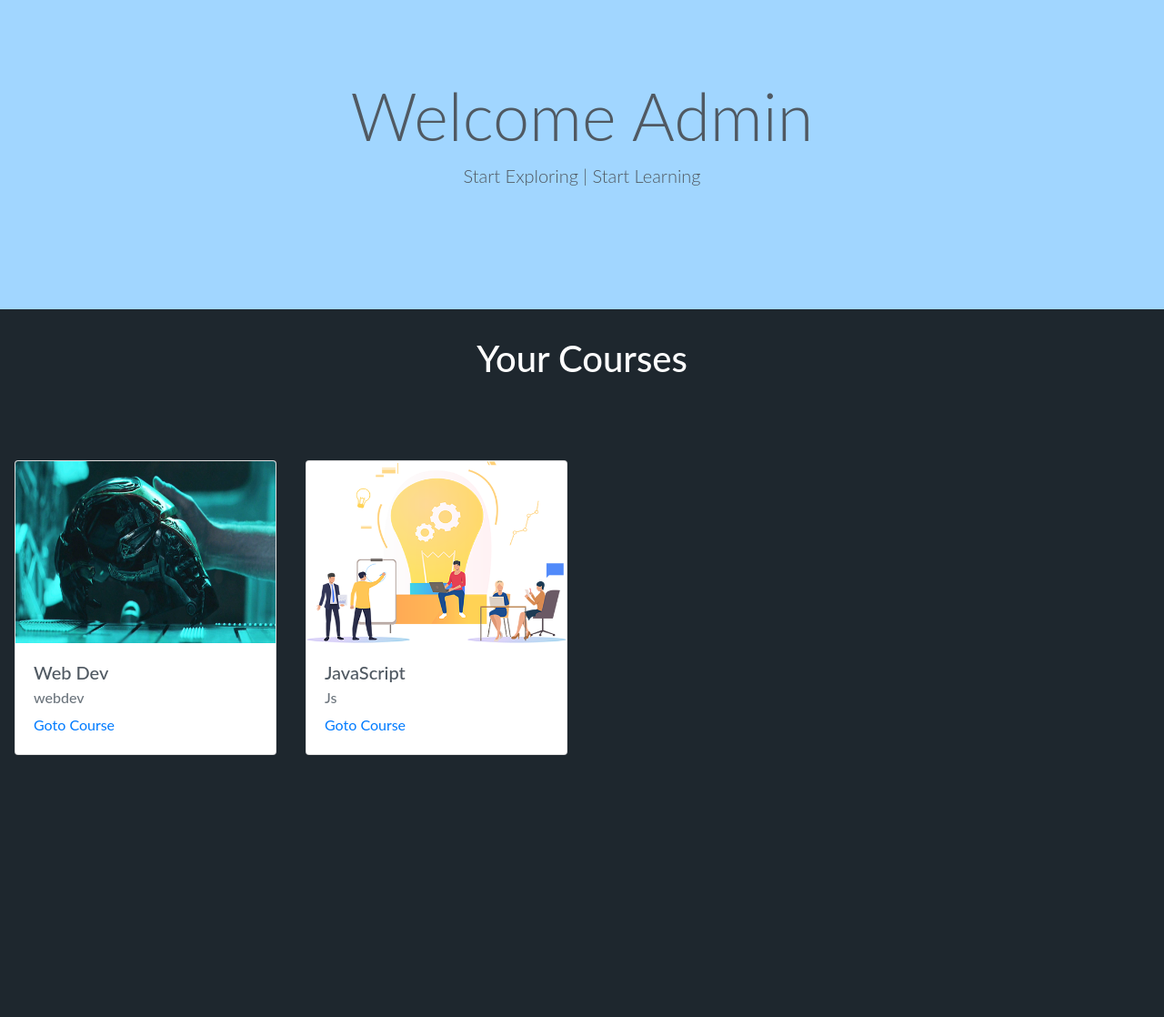
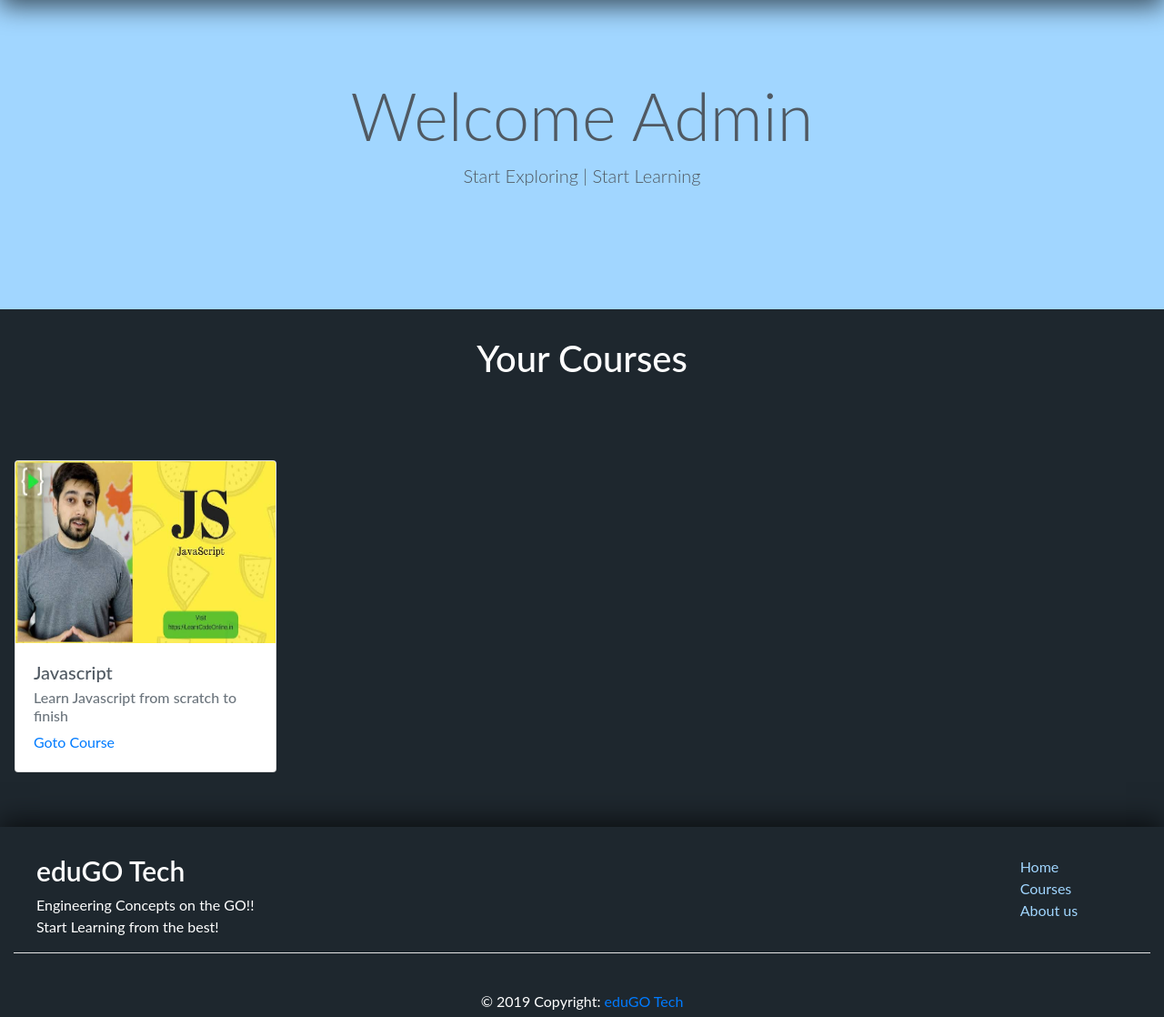
Before and after one commit to parthpanchal3399/eduGO-website, a PHP site: page /mycourses.php in a window 1280 px wide. Shown: the part 86-1204 px from the top of the page at 91% size. Before the commit the page ends 916 px from the top, so only its background shows below. Run offline with PHP 8.4, Linux system fonts and the light colour scheme; a user stored in the database is signed in; data comes from the database, SQL or seed files in the repository; some libraries are stand-ins or nearby versions.

Commit message:
mostly done

```diff
--- a/src/adminpanel.php
+++ b/src/adminpanel.php
@@ -12,7 +12,7 @@
     {
         //if user is admin then display Admin panel
     ?>
-<div class="container">
+<div class="container" style="padding-bottom:20px;">
     <div>
         <?php
             if(isset($_GET['error']) == 'emptyfields')
--- a/src/browsecourses.php
+++ b/src/browsecourses.php
@@ -27,7 +27,7 @@
 </div>
 
 
-<div id="course-main-section">
+<div id="course-main-section" style="padding-bottom: 50px;">
     <div class="container-fluid">
         <div class="row">
             <div class="course-about-heading">
@@ -91,5 +91,5 @@
 
 
 <?php
-        require "footer.php"
+    require "footer.php"
 ?>
--- a/src/coursedetails.php
+++ b/src/coursedetails.php
@@ -69,7 +69,7 @@
             $syllabusArr = explode (",", $item['syllabus']);
 
             echo '
-            <div id="course-main-section">
+            <div id="course-main-section" style="padding-bottom: 50px;">
                 <div class="container-fluid">
                     <div class="row">
                         <div class="course-about-heading">
@@ -93,6 +93,7 @@
                             <h3 class="course-details" style="text-align: center;">Instructor</h3>
                             <div class="instructor">
                                 <img src="images/uploads/'. $item['instructor_img']. '" alt="">
+                                <h4 style="color:white;">'. $item['instructor']. '</h4>
                             </div>
                         </div>
                     </div>
--- a/src/css/style.css
+++ b/src/css/style.css
@@ -197,6 +197,10 @@ div.login-form button.btn {
 
 
 /*==================Navigation CSS====================*/
+nav {
+    -webkit-box-shadow: 0px 7px 28px 0px rgba(0,0,0,0.64);
+    box-shadow: 0px 7px 28px 0px rgba(0,0,0,0.64);
+}
 
 .navigation {
     background-color: #1e272e!important;
@@ -216,6 +220,8 @@ div.login-form button.btn {
     padding: 0;
     margin-right: 20px;
 }
+
+
 
 
 
@@ -344,3 +350,61 @@ div.icons a i {
     padding-top: 20px;
     font-size: 40px;
 }
+
+div.address p.hello {
+    color:  #a6a6a6;
+}
+
+div.address h3.site-name {
+    font-weight: 800;
+    font-size: 40px;
+}
+
+div.address p {
+    font-size: 20px;
+}
+
+
+
+/* Footer */
+
+footer {
+    background-color: #1e272e;
+    -webkit-box-shadow: 0px -7px 28px 0px rgba(0,0,0,0.64);
+    box-shadow: 0px -7px 28px 0px rgba(0,0,0,0.64);
+    color: white;
+}
+
+.foorter-heading {
+    font-weight: 600;
+    font-size: 30px;
+}
+
+.footer-left-desc p{
+    margin: 0;
+}
+
+.footer-links {
+    margin: auto;
+}
+
+.footer-links ul{
+    list-style: none;
+
+}
+
+.footer-links ul li a {
+    text-decoration: none;
+    color: #A1D6FF;
+}
+
+.footer-links ul li a:hover {
+    color: #3B60E4;
+}
+
+
+.copyright {
+    padding-top: 25px;
+    text-align: center;
+    padding-bottom: 5px;
+}
--- a/src/footer.php
+++ b/src/footer.php
@@ -1,7 +1,38 @@
+
     <footer id="footer">
+        <div class="container-fluid text-md-left" style="padding-top: 30px;">
+            <div class="row">
+                <div class="col-10 footer-left-desc" style="padding-left: 40px;">
+                    <h5 class="foorter-heading">eduGO Tech</h5>
+                    <p>Engineering Concepts on the GO!!</p>
+                    <p>Start Learning from the best!</p>
+                </div>
 
 
-</footer>
+
+                <div class="col-2 footer-links">
+                    <ul class="">
+                        <li>
+                            <a href="index.php">Home</a>
+                        </li>
+                        <li>
+                            <a href="browsecourses.php">Courses</a>
+                        </li>
+                        <li>
+                            <a href="aboutus.php">About us</a>
+                        </li>
+                    </ul>
+                </div>
+            </div>
+            <hr style="background-color: white;">
+        </div>
+
+        <!-- Copyright -->
+        <div class="copyright center">© 2019 Copyright:
+            <a href="index.php"> eduGO Tech</a>
+        </div>
+        <!-- Copyright -->
+
         <!-- UserDefined JavaScript -->
         <script src="js/main.js"></script>
         <!-- JavaScript Libraries -->
@@ -12,6 +43,7 @@
             integrity="sha384-ApNbgh9B+Y1QKtv3Rn7W3mgPxhU9K/ScQsAP7hUibX39j7fakFPskvXusvfa0b4Q" crossorigin="anonymous">
         </script>
         <script src="js/bootstrap.min.js"></script>
+    </footer>
 
 </body>
 </html>
--- a/src/index.php
+++ b/src/index.php
@@ -22,6 +22,7 @@
                         <!--this span will then be called in javascript and values will be taken -->
                         <span class="txt-type" data-wait="1000" data-words = '["JavaScript" , "Data Structures" , "Java", "Python", "Computer Graphics", "DBMS"]'></span>
                         <br>
+                        <script src="js/main.js"></script>
                     </h1>
                     <p class="lead">Engineering Concepts on the GO!!</p>
                 </div>
@@ -30,7 +31,3 @@
     </div>
 </body>
 </html>
-
-<?php
-    require "footer.php"
-?>
--- a/src/mycourses.php
+++ b/src/mycourses.php
@@ -33,7 +33,7 @@
 
 
 
-<div id="course-main-section">
+<div id="course-main-section" style="padding-bottom: 60px;">
     <div class="container-fluid">
         <div class="row">
             <div class="course-about-heading">
@@ -98,3 +98,8 @@
     </div>';
             }
 ?>
+
+
+<?php
+    require "footer.php"
+?>
--- a/src/navbar.php
+++ b/src/navbar.php
@@ -1,5 +1,5 @@
 
-<nav class="navigation navbar navbar-expand-lg">
+<nav class="navigation navbar navbar-expand-lg sticky-top">
   <a class="navbar-brand" href="#"><img style="height: 60px; padding-bottom:10px;" src="images/logo2.png" alt="logo"></a>
   <button class="navbar-toggler" type="button" data-toggle="collapse" data-target="#navbarNavAltMarkup" aria-controls="navbarNavAltMarkup" aria-expanded="false" aria-label="Toggle navigation">
     <span class="navbar-toggler-icon"></span>
--- a/src/viewcourse.php
+++ b/src/viewcourse.php
@@ -31,7 +31,7 @@
                     ';
 
                     echo '
-                    <div id="course-main-section">
+                    <div id="course-main-section" style="padding-bottom: 50px;">
                         <div class="container-fluid">
                             <div class="row">
                                 <div class="col-12">
```
Also changed, not shown: edugo.sql (+5 -6 lines), src/aboutus.php (+30 -3 lines), src/images/Parth.jpg, src/images/uploads/algorithms.jpg (added), src/images/uploads/javascript.jpg (added), src/images/uploads/mmtuts.jpg (added), src/images/uploads/phpthumb.jpg (added). Lines whose indentation alone changed are shown as unchanged.
